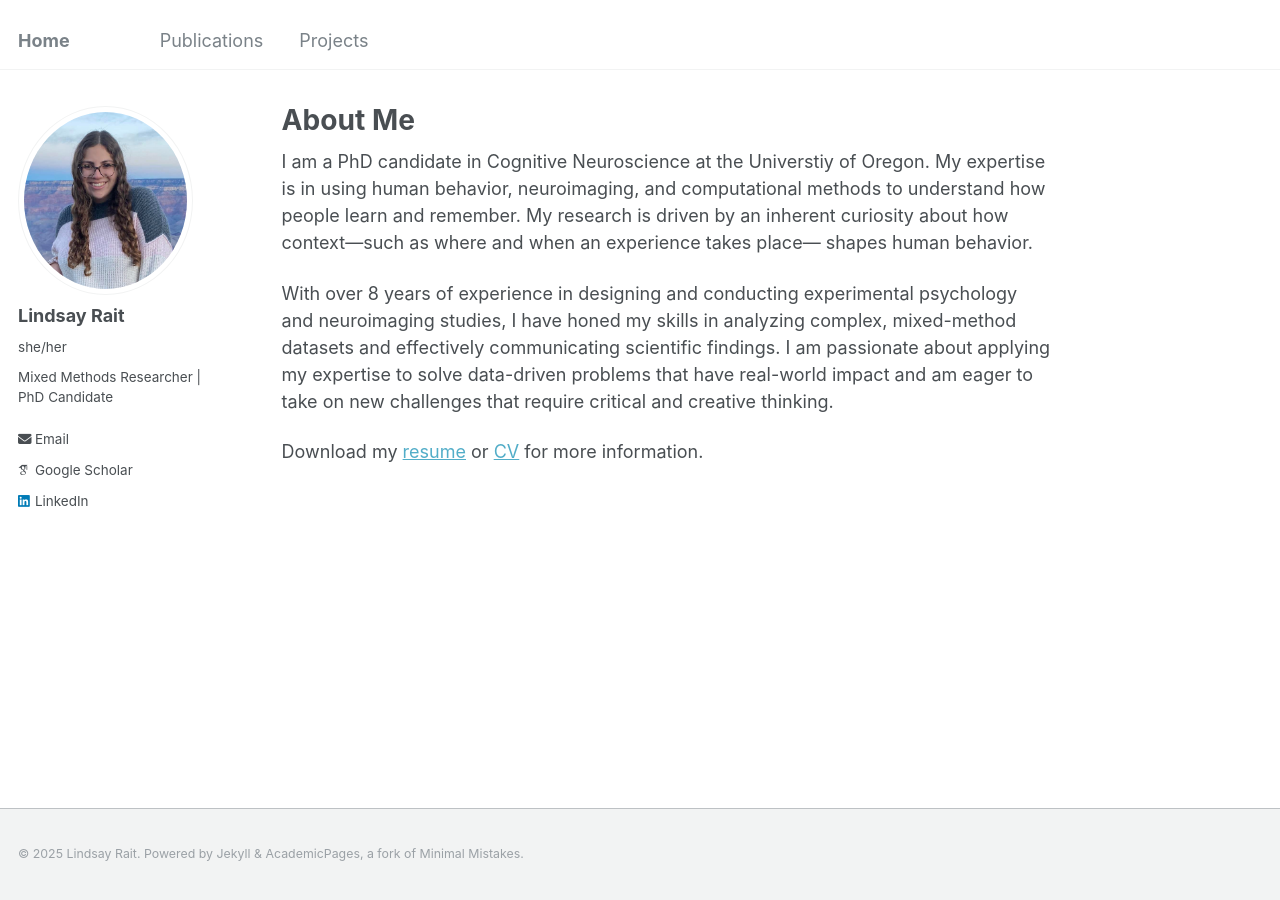
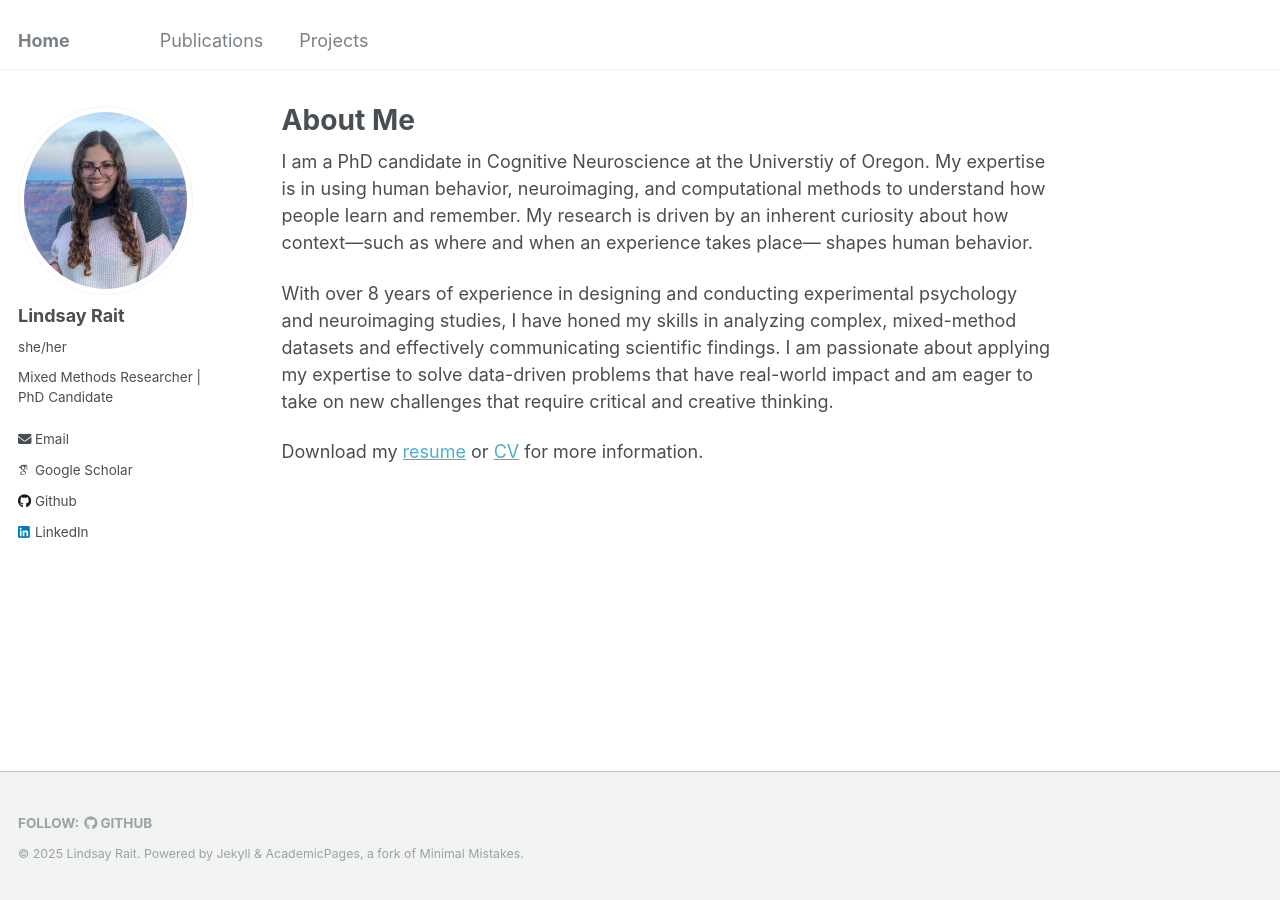
Before and after one commit to lindsay-rait/lindsay-rait.github.io, a Jekyll site: the page built from _pages/about.md, in a window 1280 px wide. Built offline with Jekyll 4.4.1, drawn with Linux system fonts in a browser that asks for light colours; some web fonts are replaced.

Commit message:
Update _config.yml

```diff
--- a/_config.yml
+++ b/_config.yml
@@ -60,7 +60,7 @@ author:
   bitbucket        : # Username - Update with your username on the site
   codepen          : # Username
   dribbble         : # Username
-  #github           : "lindsay-rait"
+  github           : "lindsay-rait"
   kaggle           : # Username
   stackoverflow    : # User number or user number and name (i.e., use "1" or "1/jeff-atwood")
 
```
